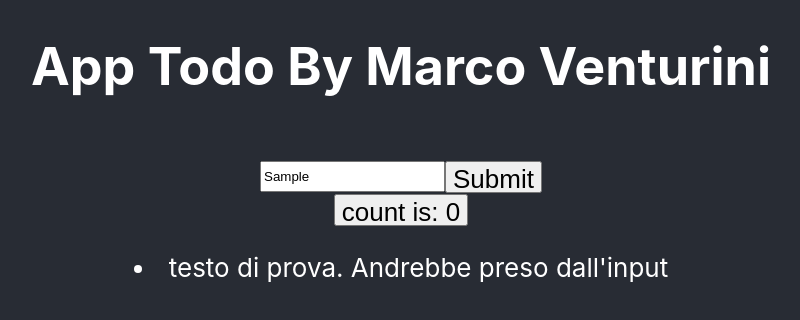
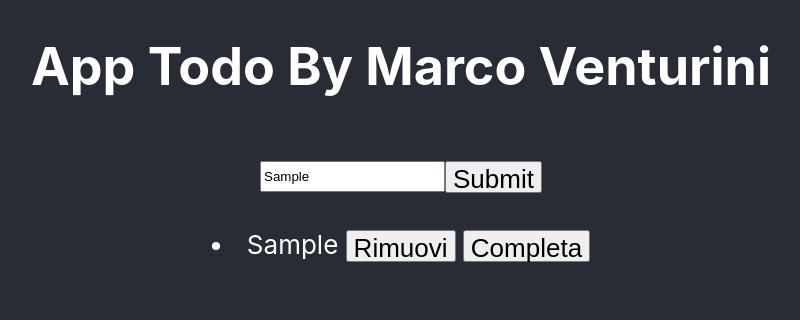
Before and after one commit to ventu8746/progetto-App-Todo, a React (Vite) app: page / in a window 1280 px wide. Both pictures are taken after typing "Sample" into the empty fields and a click on the button "Submit". Shown: the top 320 px of the page, without its empty margins (239-1039 px from the left). Built offline with nearby package versions, Linux system fonts and the light colour scheme.

Commit message:
implement function addTodo

```diff
--- a/index.html
+++ b/index.html
@@ -4,7 +4,7 @@
     <meta charset="UTF-8" />
     <link rel="icon" type="image/svg+xml" href="/src/favicon.svg" />
     <meta name="viewport" content="width=device-width, initial-scale=1.0" />
-    <title>App Todo</title>
+    <title>App Todo Marco Venturini</title>
   </head>
   <body>
     <div id="root"></div>
--- a/src/App.jsx
+++ b/src/App.jsx
@@ -22,7 +22,7 @@ function addItem(arr, string) {
 function App() {
   const [count, setCount] = useState(0)
   const [todos, setTodos] = useState([])
-
+  const [inputText,setInput] = useState('')
   return (
     <div className="App">
       <header className="App-header">
@@ -32,18 +32,16 @@ function App() {
           <form onSubmit={e  => {
             e.preventDefault()
             setTodos(
-              addItem(todos, "testo di prova. Andrebbe preso dall'input")
+              addItem(todos,inputText)
             )
           }}>
-            <input id="inputTodo" onInput={(evt)=>evt.target.value}type="text" />
+            <input id="inputTodo" onInput={(evt)=>setInput(evt.target.value)}type="text" />
             <button type="submit">Submit</button>
           </form>
-          <button type="button" onClick={() => setCount((count) => count + 1)}>
-            count is: {count}
-          </button>
+
         </p>
         {todos.map(todo => (
-          <li>{todo.todo}</li>
+          <li>{todo.todo} <button>Rimuovi</button> <button>Completa</button></li>
         ))}
 
       </header>
--- a/src/index.css
+++ b/src/index.css
@@ -11,3 +11,8 @@ code {
   font-family: source-code-pro, Menlo, Monaco, Consolas, 'Courier New',
     monospace;
 }
+
+li{
+  padding: 10px;
+
+}
```
Also changed, not shown: 1 other file (tests, documents, lock files or other folders).
